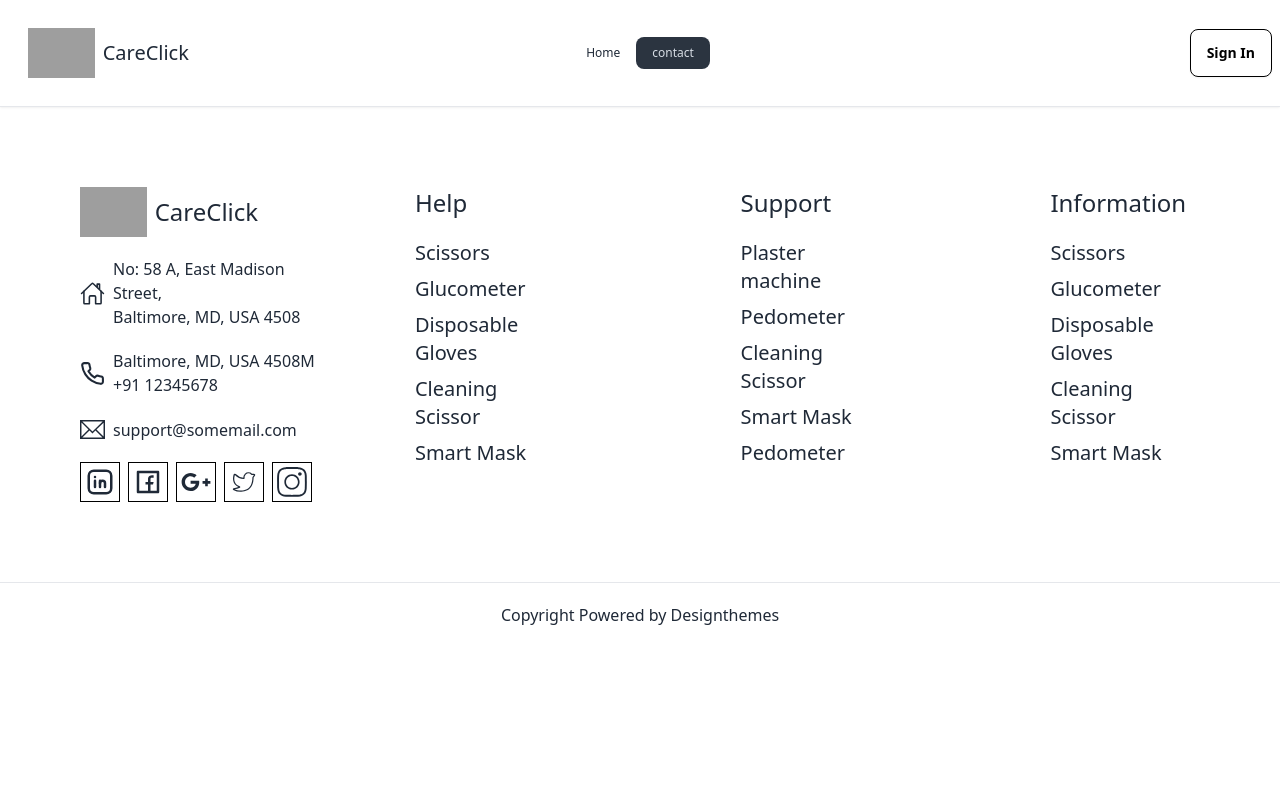
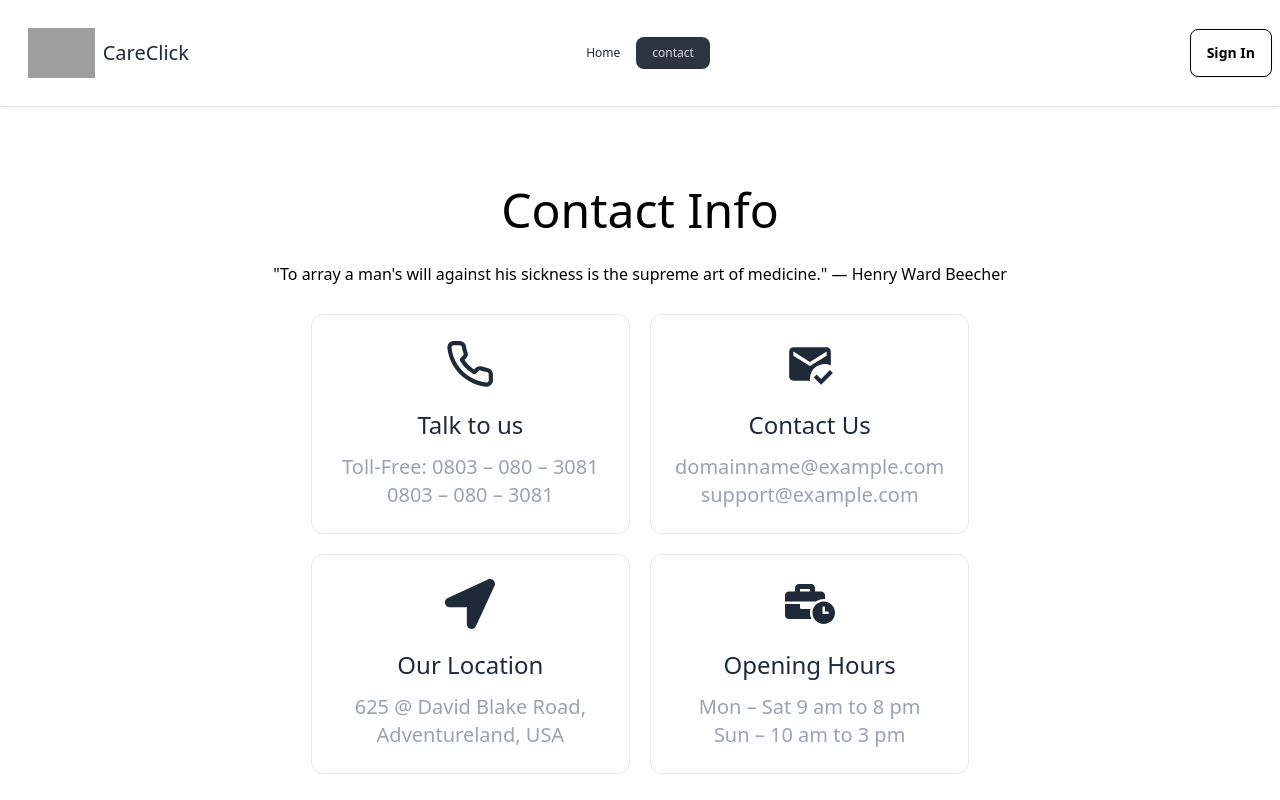
Before and after one commit to minhazapon/CareClick--react.js--project, a React (Vite) app: page /contact in a window 1280 px wide. Shown: the top 800 px of the page. Built offline with nearby package versions, Linux system fonts and the light colour scheme; grey boxes are pictures that could not be loaded.

Commit message:
added file

```diff
--- a/src/contact file/Contact.jsx
+++ b/src/contact file/Contact.jsx
@@ -1,9 +1,71 @@
-
+import { LuPhone } from "react-icons/lu";
+import { MdMarkEmailRead } from "react-icons/md";
+import { FaLocationArrow } from "react-icons/fa";
+import { FaBusinessTime } from "react-icons/fa";
 
 
 function Contact() {
     return (
-        <div>
+        <div className=" mt-20 mb-20 ml-20 mr-20 ">
+
+            <div>
+
+                <div>
+                    <p className=" text-center font-thin text-5xl text-black ">Contact Info</p>
+                    <p className=" text-center font-thin mt-7 text-black "> "To array a man's will against his sickness is the supreme art of medicine." — Henry Ward Beecher</p>
+                    <div className=" flex justify-center mt-7 ">
+                        <div className=" grid  md:grid-cols-2 gap-5 ">
+                            <div className=" border-[1px]  p-6 rounded-xl ">
+                                <p className=" flex justify-center "><LuPhone className=" h-[50px] w-[50px] "></LuPhone></p>
+                                <p className=" text-center font-sans text-2xl mt-5 ">Talk to us</p>
+                                <p className=" text-center mt-3">
+                                    <span className=" text-xl text-gray-400 ">Toll-Free: 0803 – 080 – 3081</span>
+                                    <br></br>
+                                    <span className=" text-xl text-gray-400 ">0803 – 080 – 3081</span>
+                                </p>
+                            </div>
+                            <div className=" border-[1px]  p-6 rounded-xl ">
+                                <p className=" flex justify-center "><MdMarkEmailRead className=" h-[50px] w-[50px] "></MdMarkEmailRead></p>
+                                <p className=" text-center font-sans text-2xl mt-5 ">Contact Us</p>
+                                <p className=" text-center mt-3">
+                                    <span className=" text-xl text-gray-400 ">domainname@example.com</span>
+                                    <br></br>
+                                    <span className=" text-xl text-gray-400 ">support@example.com</span>
+                                </p>
+                            </div>
+                            <div className=" border-[1px]  p-6 rounded-xl ">
+                                <p className=" flex justify-center "><FaLocationArrow className=" h-[50px] w-[50px] "></FaLocationArrow></p>
+                                <p className=" text-center font-sans text-2xl mt-5 ">Our Location</p>
+                                <p className=" text-center mt-3">
+                                    <span className=" text-xl text-gray-400 ">625 @ David Blake Road,</span>
+                                    <br></br>
+                                    <span className=" text-xl text-gray-400 ">Adventureland, USA</span>
+                                </p>
+                            </div>
+                            <div className=" border-[1px]  p-6 rounded-xl ">
+                                <p className=" flex justify-center "><FaBusinessTime className=" h-[50px] w-[50px] "></FaBusinessTime></p>
+                                <p className=" text-center font-sans text-2xl mt-5 ">Opening Hours</p>
+                                <p className=" text-center mt-3">
+                                    <span className=" text-xl text-gray-400 ">Mon – Sat 9 am to 8 pm</span>
+                                    <br></br>
+                                    <span className=" text-xl text-gray-400 ">Sun – 10 am to 3 pm</span>
+                                </p>
+                            </div>
+                        </div>
+                    </div>
+                </div>
+
+                {/* //////////////////form part/////////////////////// */}
+
+
+                <div>
+
+
+
+
+                </div>
+
+            </div>
 
         </div>
     )
--- a/src/main.jsx
+++ b/src/main.jsx
@@ -11,7 +11,6 @@ import Root from './Root';
 import About from './about file/About';
 import Blog from './blog file/Blog';
 import Collection from './collection file/Collection';
-import Shop from './shop file/Shopo';
 import Contact from './contact file/Contact';
 
 const router = createBrowserRouter([
@@ -36,10 +35,6 @@ const router = createBrowserRouter([
         element: <Collection></Collection>,
       },
       {
-        path: "/shop",
-        element: <Shop></Shop>,
-      },
-      {
         path: "/contact",
         element: <Contact></Contact>,
       },
```
